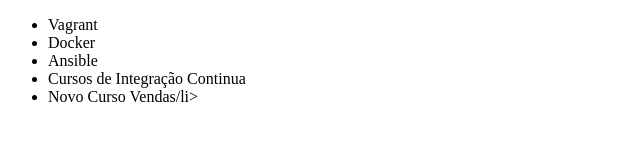
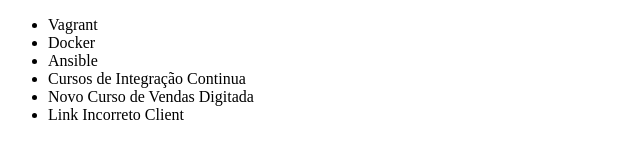
Before and after one commit to AlbertoHolanda1245/Projeto-Aulas, a plain HTML site: page index.html in a window 1280 px wide. Shown: the whole page, without its empty margins (0-640 px from the left). Drawn offline with Linux system fonts and the light colour scheme.

Commit message:
acrescimo de novo curso

```diff
--- a/index.html
+++ b/index.html
@@ -10,7 +10,8 @@
         <li>Docker</li>
         <li>Ansible</li>
         <li>Cursos de Integração Continua</li>
-        <li>Novo Curso  Vendas/li>
+        <li>Novo Curso de Vendas Digitada</li>
+        <li>Link Incorreto Client</li>
     </ul>
 </body>
 </html>
```
